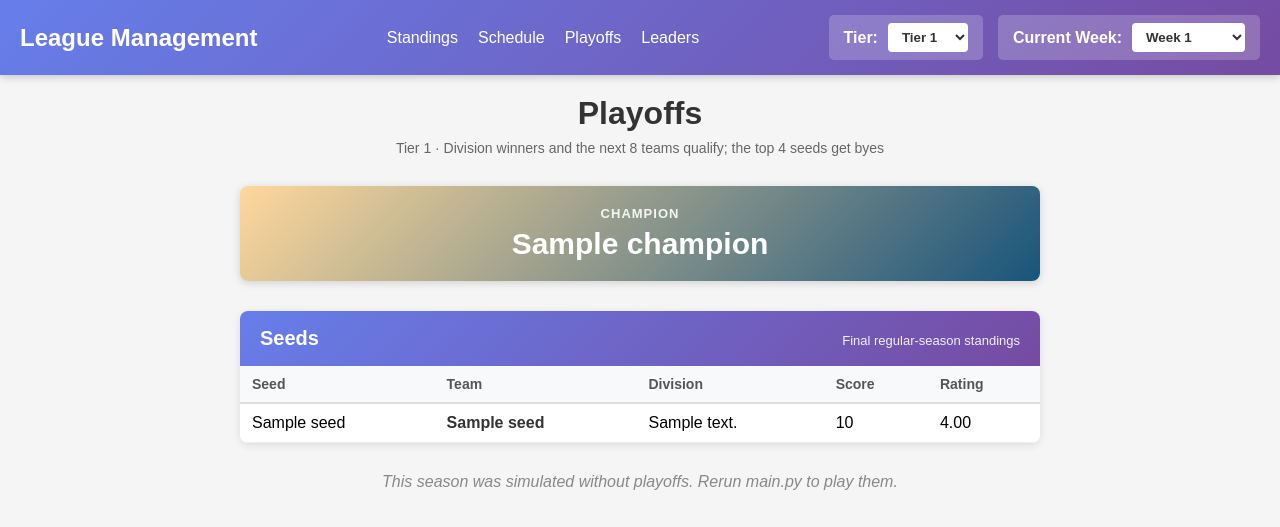
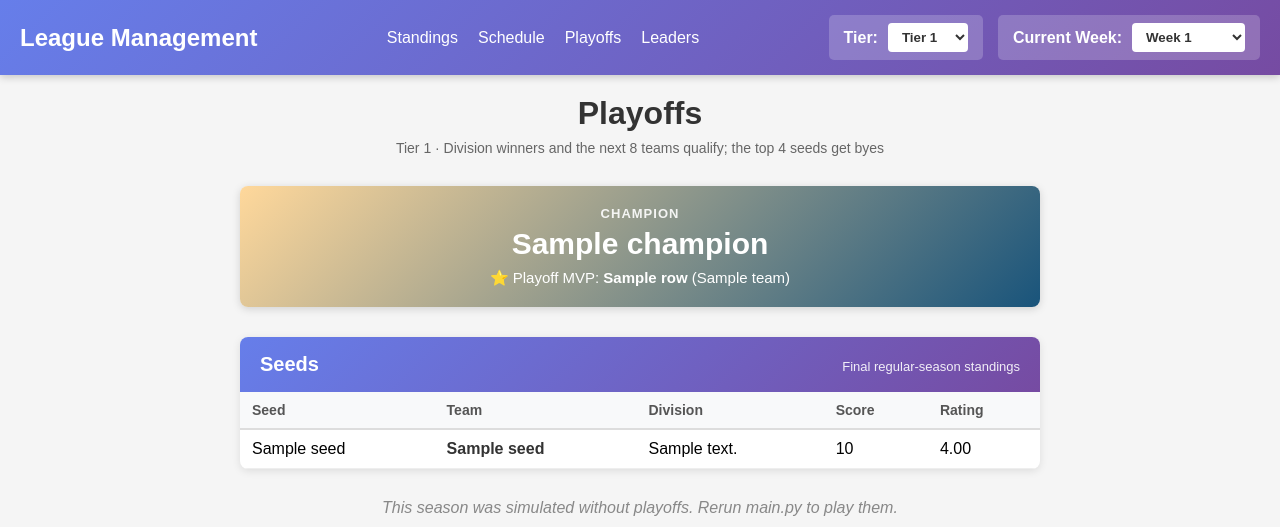
Before and after one commit to kwhorton/DB, a Flask app: template templates/playoffs.html in a window 1280 px wide. Shown: the top 527 px of the page. Run offline with Flask 3, Linux system fonts and the light colour scheme; the template is opened without the code that fills it: most values are stand-ins (such as "Sample title", 1, 10 or a date in 2020); parts of the project's set-up code (start-up, migrations or seed data) failed here and were passed over.

Commit message:
Add Playoff MVP and Final Four MVP to the playoffs page
Using the tournament MVP scoring (impact + 0.5 per match won):
- Playoff MVP: a leaders table over the rounds played so far, titled
  Playoff Leaders until the Final Four is played and Playoff MVP after;
  the MVP also appears on the champion banner.
- Final Four MVP: shown in the Final Four's summary once it is played.
- Each played playoff match shows its match MVP, as on the other pages.

Nothing appears for a round past the selected week. MVP lines now use
singular forms for counts of 1 ("1 catch").

Co-Authored-By: Claude Opus 5.5 <noreply@anthropic.com>
Claude-Session: https://claude.ai/code/session_0186ZEKCvpUhuWrWJc1UJUop

```diff
--- a/app.py
+++ b/app.py
@@ -60,10 +60,11 @@ def match_mvp_info(match):
         return None
     return award_info(mvp['pid'], mvp['player'], mvp['team'], mvp['impact'])
 
-def tournament_leaders_info(tourney, top=5):
+def event_leaders_info(matches, top=5):
+    """Top players across a tournament or playoff run; the first is its MVP."""
     return [award_info(row['pid'], row['player'], row['team'], row['impact'],
                        rank=row['rank'], match_wins=row['match_wins'], score=row['score'])
-            for row in event_leaders(tourney.matches)[:top]]
+            for row in event_leaders(matches)[:top]]
 
 @app.before_request
 def set_current_week_and_tier():
@@ -325,7 +326,7 @@ def view_tournament(tournament_id):
         'tournament_subtype': tournament_subtype,
         'tournament_id': tournament_id,
         'teams_info': teams_info,
-        'leaders': tournament_leaders_info(tourney),
+        'leaders': event_leaders_info(tourney.matches),
         'win_bonus': MATCH_WIN_BONUS,
         'matches': []
     }
@@ -562,7 +563,8 @@ def playoffs_page():
             'stages': [],
             'advancers': [],
             'eliminated': [],
-            'finish_order': []
+            'finish_order': [],
+            'mvp': None
         }
         if played:
             matches = [{
@@ -572,7 +574,8 @@ def playoffs_page():
                 'team2': entry(m.team2),
                 'score1': m.match_score[0],
                 'score2': m.match_score[1],
-                'winner': m.winner
+                'winner': m.winner,
+                'mvp': match_mvp_info(m)
             } for i, (m, label) in enumerate(zip(rnd.matches, rnd.labels))]
             # Consecutive matches of the same stage form a bracket column
             data['stages'] = [{'label': label, 'matches': list(group)}
@@ -581,18 +584,30 @@ def playoffs_page():
             data['eliminated'] = [entry(t) for t in rnd.team_list
                                   if t not in rnd.advancers and rnd.advancers]
             data['finish_order'] = [entry(t) for t in rnd.finish_order]
+            if rnd.finish_order:    # the Final Four
+                data['mvp'] = event_leaders_info(rnd.matches, top=1)[0]
         # The next round's field is set once this one has been played
         field_known = played
         round_data.append(data)
 
     champion = round_data[-1]['finish_order'][0] if round_data[-1]['finish_order'] else None
 
+    # Playoff MVP race over the rounds played so far; final once the Final Four is
+    played_matches = [m for rnd, data in zip(rounds, round_data) if data['played']
+                      for m in rnd.matches]
+    playoff_leaders = event_leaders_info(played_matches) if played_matches else []
+    rounds_played = sum(data['played'] for data in round_data)
+
     return render_template('playoffs.html',
                            seeds=seed_rows,
                            projected=current_week < last_regular_week,
                            has_playoffs=bool(rounds),
                            rounds=round_data,
-                           champion=champion)
+                           champion=champion,
+                           playoff_leaders=playoff_leaders,
+                           rounds_played=rounds_played,
+                           playoffs_complete=champion is not None,
+                           win_bonus=MATCH_WIN_BONUS)
 
 
 @app.route('/leaders')
--- a/templates/playoffs.html
+++ b/templates/playoffs.html
@@ -45,6 +45,53 @@
         .champion-banner a {
             color: white;
             text-decoration: none;
+        }
+
+        .champion-banner .mvp {
+            margin-top: 8px;
+            font-size: 15px;
+        }
+
+        .champion-banner .mvp a {
+            font-weight: bold;
+        }
+
+        .match-mvp {
+            padding: 4px 10px;
+            border-top: 1px solid #f0e0a8;
+            background: #fff8e1;
+            font-size: 12px;
+            color: #777;
+        }
+
+        .match-mvp a, .mvp-name {
+            color: #333;
+            font-weight: bold;
+            text-decoration: none;
+        }
+
+        .match-mvp a:hover, .mvp-name:hover {
+            color: #764ba2;
+            text-decoration: underline;
+        }
+
+        .summary .mvp-detail {
+            color: #777;
+            font-size: 13px;
+        }
+
+        .leaders-table th.has-tip {
+            cursor: help;
+            text-decoration: underline dotted;
+        }
+
+        .leaders-table .num {
+            text-align: right;
+        }
+
+        .leaders-table tr.mvp-top td {
+            background: #fff8e1;
+            font-weight: bold;
         }
 
         .card {
@@ -265,6 +312,9 @@
 <div class="champion-banner">
     <div class="label">Champion</div>
     <div class="name"><a href="/team/{{ champion.team_name }}">{{ champion.team_name }}</a></div>
+    {% if playoff_leaders %}
+    <div class="mvp">⭐ Playoff MVP: <a href="/player/{{ playoff_leaders[0].pid }}">{{ playoff_leaders[0].name }}</a> ({{ playoff_leaders[0].team }})</div>
+    {% endif %}
 </div>
 {% endif %}
 
@@ -328,6 +378,11 @@
                         <span><span class="seed">{{ m.team2.seed }}</span><a class="team-link" href="/team/{{ m.team2.team_name }}">{{ m.team2.team_name }}</a></span>
                         <span class="score">{{ m.score2 }}</span>
                     </div>
+                    {% if m.mvp %}
+                    <div class="match-mvp" title="Match MVP · {{ m.mvp.hits }} hit{{ 's' if m.mvp.hits != 1 }} · {{ m.mvp.catches }} catch{{ 'es' if m.mvp.catches != 1 }}">
+                        ⭐ <a href="/player/{{ m.mvp.pid }}">{{ m.mvp.name }}</a> {{ "%+.1f"|format(m.mvp.overall) }}
+                    </div>
+                    {% endif %}
                     <a class="watch" href="{{ url_for('animate_playoff_match', round_num=rnd.num, match_index=m.index) }}">Watch</a>
                 </div>
                 {% endfor %}
@@ -345,6 +400,16 @@
                     {% endfor %}
                 </ol>
             </div>
+            {% if rnd.mvp %}
+            <div>
+                <h4>⭐ Final Four MVP</h4>
+                <a class="mvp-name" href="/player/{{ rnd.mvp.pid }}">{{ rnd.mvp.name }}</a> ({{ rnd.mvp.team }})
+                <div class="mvp-detail">
+                    {{ rnd.mvp.match_wins }} match win{{ 's' if rnd.mvp.match_wins != 1 }} · {{ rnd.mvp.hits }} hit{{ 's' if rnd.mvp.hits != 1 }} · {{ rnd.mvp.catches }} catch{{ 'es' if rnd.mvp.catches != 1 }}<br>
+                    {{ "%+.1f"|format(rnd.mvp.overall) }} impact · {{ "%.1f"|format(rnd.mvp.score) }} MVP pts
+                </div>
+            </div>
+            {% endif %}
             {% else %}
             <div>
                 <h4>Advance</h4>
@@ -377,5 +442,44 @@
     </div>
 </div>
 {% endfor %}
+
+{% if playoff_leaders %}
+<div class="card">
+    <div class="card-header">
+        <span>{% if playoffs_complete %}⭐ Playoff MVP{% else %}Playoff Leaders{% endif %}</span>
+        <span class="week">{% if playoffs_complete %}All playoff rounds{% else %}Through {{ rounds[rounds_played - 1].name }}{% endif %}</span>
+    </div>
+    <div class="table-scroll">
+    <table class="leaders-table">
+        <thead>
+            <tr>
+                <th>#</th>
+                <th>Player</th>
+                <th>Team</th>
+                <th class="num">Match Wins</th>
+                <th class="num">Hits</th>
+                <th class="num">Catches</th>
+                <th class="num">Impact</th>
+                <th class="num has-tip" title="Impact + {{ win_bonus }} per match won">MVP Pts</th>
+            </tr>
+        </thead>
+        <tbody>
+            {% for row in playoff_leaders %}
+            <tr {% if loop.first and playoffs_complete %}class="mvp-top"{% endif %}>
+                <td>{{ row.rank }}</td>
+                <td><a class="team-link" href="/player/{{ row.pid }}">{{ row.name }}</a></td>
+                <td><a class="team-link" href="/team/{{ row.team }}">{{ row.team }}</a></td>
+                <td class="num">{{ row.match_wins }}</td>
+                <td class="num">{{ row.hits }}</td>
+                <td class="num">{{ row.catches }}</td>
+                <td class="num">{{ "%+.1f"|format(row.overall) }}</td>
+                <td class="num">{{ "%.1f"|format(row.score) }}</td>
+            </tr>
+            {% endfor %}
+        </tbody>
+    </table>
+    </div>
+</div>
+{% endif %}
 {% endif %}
 {% endblock %}
--- a/templates/tournament.html
+++ b/templates/tournament.html
@@ -736,7 +736,7 @@
             }
 
             const mvp = match.mvp && isMatchComplete(matchIndex) ? `
-                <div class="match-mvp" title="Match MVP · ${match.mvp.hits} hits · ${match.mvp.catches} catches">
+                <div class="match-mvp" title="Match MVP · ${match.mvp.hits} hit${match.mvp.hits === 1 ? '' : 's'} · ${match.mvp.catches} catch${match.mvp.catches === 1 ? '' : 'es'}">
                     ⭐ <a href="/player/${match.mvp.pid}">${match.mvp.name}</a> ${signed(match.mvp.overall)}
                 </div>
             ` : '';
--- a/templates/wkschedule.html
+++ b/templates/wkschedule.html
@@ -555,7 +555,7 @@
                             <td colspan="100%">
                                 <span class="mvp-badge">⭐ Match MVP</span>
                                 <a class="mvp-name" href="/player/{{ event.mvp.pid }}">{{ event.mvp.name }}</a>
-                                <span class="mvp-detail">{{ event.mvp.team }} · {{ event.mvp.hits }} hits · {{ event.mvp.catches }} catches · {{ "%+.1f"|format(event.mvp.overall) }} impact</span>
+                                <span class="mvp-detail">{{ event.mvp.team }} · {{ event.mvp.hits }} hit{{ 's' if event.mvp.hits != 1 }} · {{ event.mvp.catches }} catch{{ 'es' if event.mvp.catches != 1 }} · {{ "%+.1f"|format(event.mvp.overall) }} impact</span>
                             </td>
                         </tr>
                     </tfoot>
```
